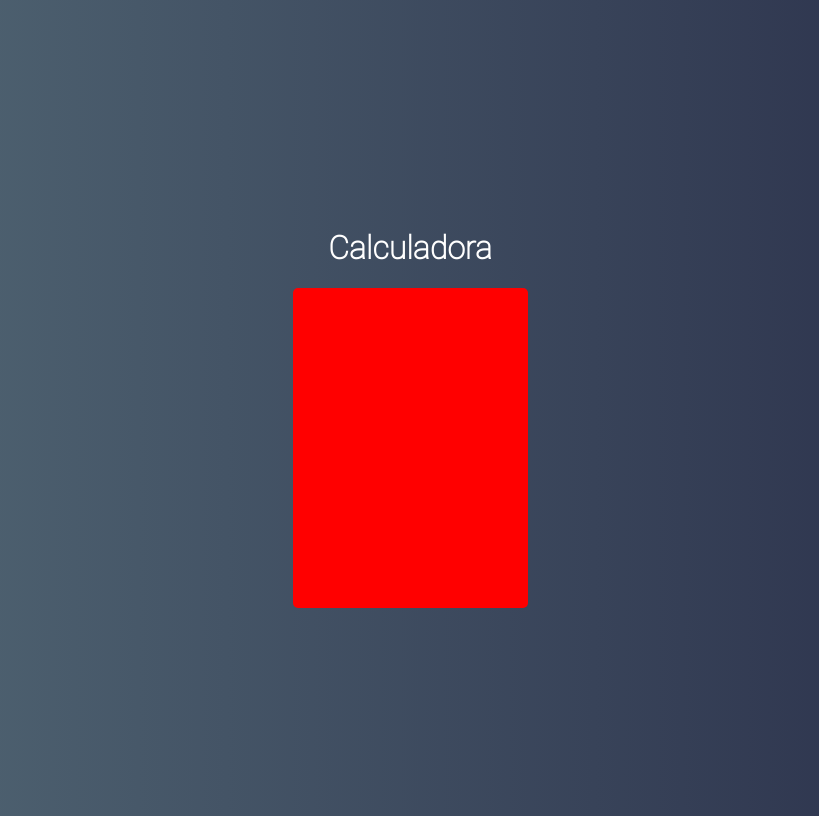
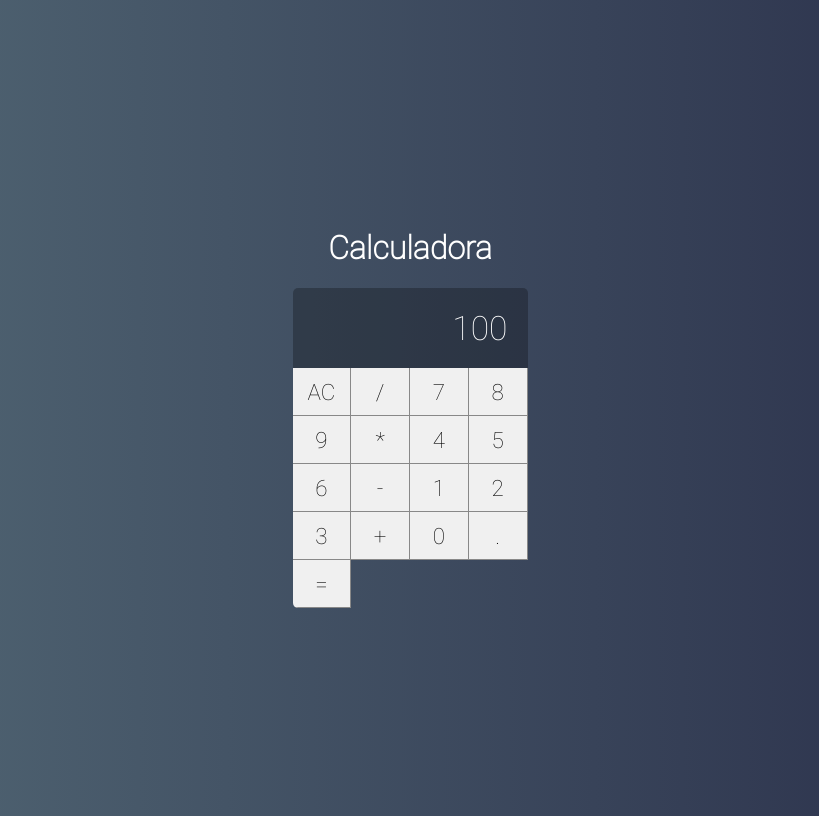
Before and after one commit to LeonardoCesca/react-studies, a React (Create React App) app in the folder calculadora/: page / in a window 1280 px wide. Shown: the whole page, without its empty margins (230-1049 px from the left). Built offline with nearby package versions, Linux system fonts and the light colour scheme.

Commit message:
UPDATE calculator component with button and display components

```diff
--- a/calculadora/src/main/Calculator.css
+++ b/calculadora/src/main/Calculator.css
@@ -3,5 +3,8 @@
     width: 235px;
     border-radius: 5px;
     overflow: hidden;
-    background-color: red;
+
+    display: grid;
+    grid-template-columns: repeat(4, 25%);
+    grid-template-rows: 1fr 48px 48px 48px 48px 48px;
 }
--- a/calculadora/src/main/Calculator.jsx
+++ b/calculadora/src/main/Calculator.jsx
@@ -1,10 +1,32 @@
 import React, { Component } from 'react'
 import './Calculator.css'
+
+import Button from '../components/Button'
+import Display from '../components/Display'
 
 export default class Calculator extends Component {
     render() {
         return (
-            <div className='calculator'></div>
+            <div className='calculator'>
+                <Display value={100} />
+                <Button label='AC' />
+                <Button label='/' />
+                <Button label='7' />
+                <Button label='8' />
+                <Button label='9' />
+                <Button label='*' />
+                <Button label='4' />
+                <Button label='5' />
+                <Button label='6' />
+                <Button label='-' />
+                <Button label='1' />
+                <Button label='2' />
+                <Button label='3' />
+                <Button label='+' />
+                <Button label='0' />
+                <Button label='.' />
+                <Button label='=' />
+            </div>
         )
     }
 }
```
